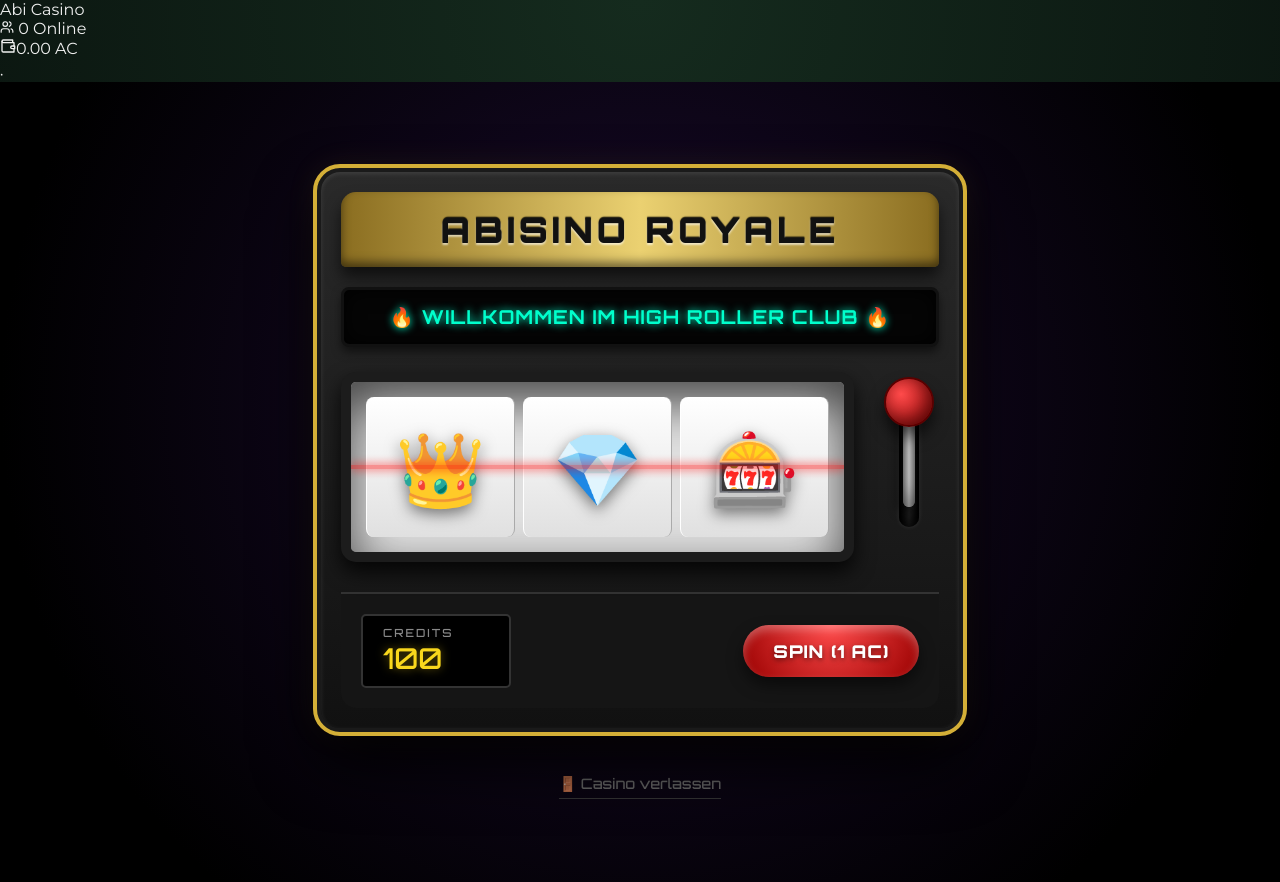
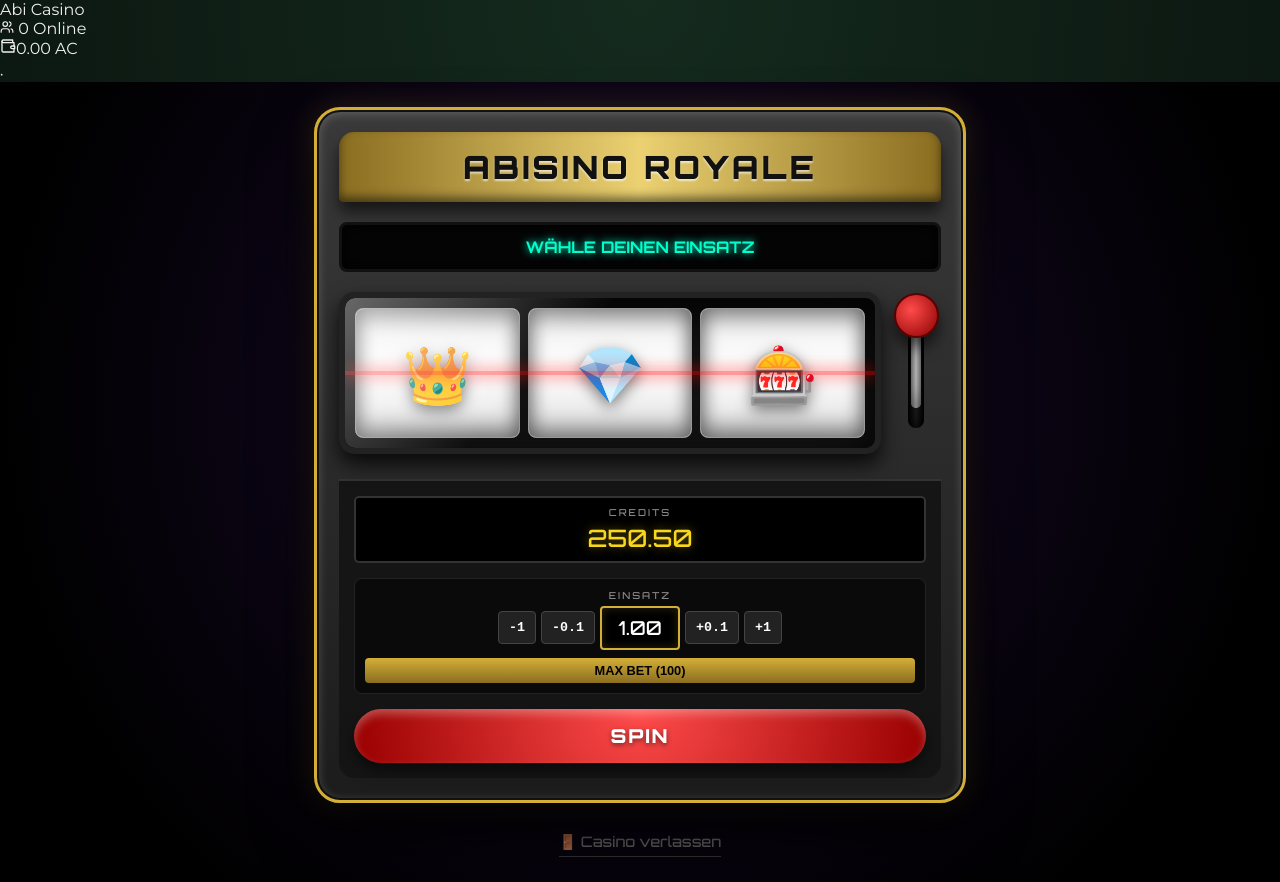
Before and after one commit to Xavien123/Abisino-, a Next.js app: page /slots in a window 1280 px wide. Built offline with nearby package versions, Linux system fonts and the light colour scheme; no server answers; a web font is replaced by a local one.

Commit message:
Update page.jsx

```diff
--- a/app/slots/page.jsx
+++ b/app/slots/page.jsx
@@ -1,78 +1,77 @@
 'use client';
-import { useState, useEffect } from 'react';
+import { useState } from 'react';
 import Link from 'next/link';
 
-// VIP Symbole inklusive dem seltenen Kronen-Jackpot
 const SYMBOLS = ['🍒', '🍋', '🔔', '💎', '🍀', '🎰', '👑'];
 
-export default function UltraPremiumSlotMachine() {
-  const [balance, setBalance] = useState(100);
+export default function VariablePremiumSlotMachine() {
+  const [balance, setBalance] = useState(250.50);
+  const [betAmount, setBetAmount] = useState(1.00); // Variabler Einsatz
   const [reels, setReels] = useState(['👑', '💎', '🎰']);
-  // Jede Walze dreht sich jetzt unabhängig für maximalen Spannungsaufbau
   const [spinState, setSpinState] = useState([false, false, false]);
   const [leverPulled, setLeverPulled] = useState(false);
-  const [message, setMessage] = useState('🔥 WILLKOMMEN IM HIGH ROLLER CLUB 🔥');
+  const [message, setMessage] = useState('WÄHLE DEINEN EINSATZ');
   const [winType, setWinType] = useState(null);
 
+  // Saubere JS-Mathematik für Kommazahlen (verhindert 0.300000004 Fehler)
+  const adjustBet = (amount) => {
+    if (spinState.some(s => s)) return; // Kein Ändern während des Drehens
+
+    setBetAmount(prev => {
+      let newBet = Math.round((prev + amount) * 100) / 100;
+      if (newBet < 0.01) return 0.01;
+      if (newBet > 100) return 100.00;
+      return newBet;
+    });
+  };
+
   const pullLever = () => {
-    // Verhindert mehrfaches Ziehen während des Drehens
     if (spinState.some(s => s)) return;
 
-    if (balance < 1) {
+    if (balance < betAmount) {
       setMessage('⚠️ GUTHABEN ZU NIEDRIG ⚠️');
       setWinType('error');
       return;
     }
 
-    setBalance(prev => prev - 1);
+    setBalance(prev => prev - betAmount);
     setWinType(null);
     setLeverPulled(true);
-    setMessage('🎰 WALZEN DREHEN... 🎰');
+    setMessage('🎰 VIEL GLÜCK... 🎰');
 
-    // Hebel schnellt nach 500ms zurück
     setTimeout(() => setLeverPulled(false), 500);
-
-    // Alle Walzen starten sofort
     setSpinState([true, true, true]);
 
-    // Das Ergebnis wird im Hintergrund direkt gewürfelt
     const result = [
       SYMBOLS[Math.floor(Math.random() * SYMBOLS.length)],
       SYMBOLS[Math.floor(Math.random() * SYMBOLS.length)],
       SYMBOLS[Math.floor(Math.random() * SYMBOLS.length)]
     ];
 
-    // Walze 1 stoppt nach 1 Sekunde
-    setTimeout(() => {
-      setReels([result[0], reels[1], reels[2]]);
-      setSpinState([false, true, true]);
-    }, 1000);
+    setTimeout(() => { setReels([result[0], reels[1], reels[2]]); setSpinState([false, true, true]); }, 1000);
+    setTimeout(() => { setReels([result[0], result[1], reels[2]]); setSpinState([false, false, true]); }, 1800);
 
-    // Walze 2 stoppt nach 1.8 Sekunden (Spannung steigt)
-    setTimeout(() => {
-      setReels([result[0], result[1], reels[2]]);
-      setSpinState([false, false, true]);
-    }, 1800);
-
-    // Walze 3 stoppt nach 2.8 Sekunden (Finale)
     setTimeout(() => {
       setReels(result);
       setSpinState([false, false, false]);
 
-      // Auswertung
+      // Gewinne berechnen sich jetzt als Multiplikator deines variablen Einsatzes!
       if (result[0] === result[1] && result[1] === result[2]) {
         if (result[0] === '👑' || result[0] === '💎' || result[0] === '🎰') {
-            setBalance(prev => prev + 50);
-            setMessage(`💰 MEGA JACKPOT! +50 AC 💰`);
+            const win = betAmount * 50; // 50-facher Einsatz
+            setBalance(prev => prev + win);
+            setMessage(`💰 MEGA JACKPOT! +${win.toFixed(2)} AC 💰`);
             setWinType('jackpot');
         } else {
-            setBalance(prev => prev + 15);
-            setMessage(`🎉 SUPER GEWINN! +15 AC 🎉`);
+            const win = betAmount * 15; // 15-facher Einsatz
+            setBalance(prev => prev + win);
+            setMessage(`🎉 SUPER GEWINN! +${win.toFixed(2)} AC 🎉`);
             setWinType('bigwin');
         }
       } else if (result[0] === result[1] || result[1] === result[2] || result[0] === result[2]) {
-        setBalance(prev => prev + 2);
-        setMessage('✨ GEWINN! +2 AC ✨');
+        const win = betAmount * 2; // 2-facher Einsatz
+        setBalance(prev => prev + win);
+        setMessage(`✨ GEWINN! +${win.toFixed(2)} AC ✨`);
         setWinType('win');
       } else {
         setMessage('💀 LEIDER NICHTS 💀');
@@ -82,22 +81,16 @@ export default function UltraPremiumSlotMachine() {
 
   return (
     <div style={styles.casinoFloor}>
-      {/* Die CSS-Engine für die 10x Aufwertung */}
       <style>{`
         @import url('https://fonts.googleapis.com/css2?family=Orbitron:wght@500;700;900&display=swap');
 
         @keyframes reel-spin {
-          0% { transform: translateY(-80%); filter: blur(3px); opacity: 0.5; }
-          100% { transform: translateY(80%); filter: blur(3px); opacity: 0.5; }
+          0% { transform: translateY(-80%); filter: blur(3px); }
+          100% { transform: translateY(80%); filter: blur(3px); }
         }
         @keyframes jackpot-flash {
-          0% { box-shadow: 0 0 20px #ffea00, inset 0 0 20px #ffea00; border-color: #ffea00; }
+          0%, 100% { box-shadow: 0 0 20px #ffea00, inset 0 0 20px #ffea00; border-color: #ffea00; }
           50% { box-shadow: 0 0 50px #ff0055, inset 0 0 50px #ff0055; border-color: #ff0055; }
-          100% { box-shadow: 0 0 20px #ffea00, inset 0 0 20px #ffea00; border-color: #ffea00; }
-        }
-        @keyframes led-scroll {
-          0% { background-position: 0 0; }
-          100% { background-position: 100% 0; }
         }
         .spinning {
           animation: reel-spin 0.1s linear infinite;
@@ -112,17 +105,23 @@ export default function UltraPremiumSlotMachine() {
         .jackpot-mode {
           animation: jackpot-flash 0.5s infinite;
         }
+        .glass-glare {
+          position: absolute;
+          top: 0; left: 0; right: 0; bottom: 0;
+          background: linear-gradient(135deg, rgba(255,255,255,0.4) 0%, rgba(255,255,255,0) 40%, rgba(255,255,255,0) 100%);
+          pointer-events: none;
+          z-index: 20;
+          border-radius: 10px;
+        }
       `}</style>
 
-      {/* Das Gehäuse des Automaten (Massiver 3D Block) */}
+      {/* Das Gehäuse aus gebürstetem Metall */}
       <div style={styles.machineBody} className={winType === 'jackpot' ? 'jackpot-mode' : ''}>
 
-        {/* Der gewölbte Top-Header mit Goldkante */}
         <div style={styles.topBezel}>
           <h1 style={styles.logoText}>ABISINO ROYALE</h1>
         </div>
 
-        {/* Die digitale LED-Matrix (Nachrichten) */}
         <div style={{
           ...styles.ledDisplay,
           color: winType === 'error' ? '#ff3333' : winType === 'jackpot' ? '#fff' : '#00ffcc',
@@ -131,25 +130,24 @@ export default function UltraPremiumSlotMachine() {
           {message}
         </div>
 
-        {/* Das Haupt-Spielfeld: Walzen und Hebel */}
+        {/* --- SPIELFELD MIT PERFEKTEM GRID (Kein Abschneiden mehr!) --- */}
         <div style={styles.playArea}>
 
-          {/* Das Walzen-Fenster mit innerem Schatten und Glas-Effekt */}
           <div style={styles.glassWindow}>
-
-            {/* Payline Indikator (Rote Linie in der Mitte) */}
+            <div className="glass-glare"></div> {/* Fotorealistische Spiegelung */}
             <div style={styles.payline}></div>
 
-            {/* Die 3 Walzen */}
+            {/* CSS Grid für exakte Drittelung der Walzen */}
+            <div style={styles.reelsGrid}>
               {[0, 1, 2].map((index) => (
                 <div key={index} style={styles.reelColumn}>
                   <div
                     className={spinState[index] ? 'spinning' : ''}
                     style={{
-                    fontSize: '4.5rem',
-                    transition: 'all 0.05s',
+                      fontSize: '3.5rem', // Etwas kleiner für Mobile-Perfektion
                       textShadow: '0 5px 15px rgba(0,0,0,0.5)',
-                    transform: spinState[index] ? 'scale(1.1)' : 'scale(1)'
+                      transform: spinState[index] ? 'scale(1.1)' : 'scale(1)',
+                      transition: 'transform 0.1s'
                     }}
                   >
                     {spinState[index] ? '💨' : reels[index]}
@@ -157,24 +155,44 @@ export default function UltraPremiumSlotMachine() {
                 </div>
               ))}
             </div>
+          </div>
 
-          {/* Der physische 3D Hebel rechts außen */}
           <div style={styles.leverBase} onClick={pullLever}>
             <div style={styles.leverTrack}></div>
             <div className={`lever-stick ${leverPulled ? 'lever-pulled' : ''}`} style={styles.leverArm}>
               <div style={styles.leverHandle}></div>
             </div>
           </div>
+
         </div>
 
-        {/* Die Bodenkonsole mit Kontostand und Buttons */}
+        {/* --- NEUES CONTROL PANEL MIT VARIABLEN EINSÄTZEN --- */}
         <div style={styles.bottomConsole}>
+
+          {/* Guthaben Anzeige */}
           <div style={styles.balanceScreen}>
-            <span style={styles.balanceTitle}>CREDITS</span>
-            <span style={styles.balanceAmount}>{balance}</span>
+            <span style={styles.screenLabel}>CREDITS</span>
+            <span style={styles.balanceAmount}>{balance.toFixed(2)}</span>
           </div>
 
-          {/* Spin-Button für Leute, die nicht am Hebel ziehen wollen */}
+          {/* Der variable Einsatz-Regler */}
+          <div style={styles.bettingControls}>
+            <span style={styles.screenLabel}>EINSATZ</span>
+            <div style={styles.betRow}>
+              <button style={styles.adjBtn} onClick={() => adjustBet(-1.0)}>-1</button>
+              <button style={styles.adjBtn} onClick={() => adjustBet(-0.1)}>-0.1</button>
+
+              <div style={styles.betDisplay}>
+                {betAmount.toFixed(2)}
+              </div>
+
+              <button style={styles.adjBtn} onClick={() => adjustBet(0.1)}>+0.1</button>
+              <button style={styles.adjBtn} onClick={() => adjustBet(1.0)}>+1</button>
+            </div>
+            <button style={styles.maxBtn} onClick={() => setBetAmount(100.00)}>MAX BET (100)</button>
+          </div>
+
+          {/* Spin Button */}
           <button
             onClick={pullLever}
             disabled={spinState.some(s => s)}
@@ -183,9 +201,10 @@ export default function UltraPremiumSlotMachine() {
               background: spinState.some(s => s) ? '#333' : 'radial-gradient(circle at top, #ff4b4b, #990000)'
             }}
           >
-            {spinState.some(s => s) ? 'SPINNING...' : 'SPIN (1 AC)'}
+            SPIN
           </button>
         </div>
+
       </div>
 
       <Link href="/spiele" style={styles.exitDoor}>
@@ -195,9 +214,7 @@ export default function UltraPremiumSlotMachine() {
   );
 }
 
-// ==========================================
-// DIE 10X DESIGN STYLES (Ultra Premium)
-// ==========================================
+// --- STYLES ---
 const styles = {
   casinoFloor: {
     minHeight: '100vh',
@@ -206,22 +223,20 @@ const styles = {
     alignItems: 'center',
     justifyContent: 'center',
     backgroundColor: '#050505',
-    // Ein atmosphärischer Casino-Teppich Hintergrund (dunkles Lila/Schwarz mit radialem Licht)
     backgroundImage: 'radial-gradient(circle at 50% 40%, #1a0b2e 0%, #000000 80%)',
     fontFamily: 'system-ui, sans-serif',
-    padding: '20px'
+    padding: '10px'
   },
   machineBody: {
-    background: 'linear-gradient(to bottom, #2a2a2a 0%, #111 100%)',
-    border: '6px solid #1a1a1a',
+    background: 'linear-gradient(to bottom, #3a3a3a 0%, #1c1c1c 100%)', // Hellere Metall-Optik
+    border: '4px solid #111',
     borderRadius: '25px',
     padding: '20px',
     width: '100%',
     maxWidth: '650px',
-    boxShadow: '0 30px 60px rgba(0,0,0,0.9), inset 0 2px 5px rgba(255,255,255,0.1), 0 0 30px rgba(212, 175, 55, 0.1)',
+    boxShadow: '0 30px 60px rgba(0,0,0,0.9), inset 0 2px 10px rgba(255,255,255,0.2), 0 0 30px rgba(212, 175, 55, 0.2)',
     position: 'relative',
-    transition: 'all 0.3s ease',
-    outline: '4px solid #d4af37', // Massiver Goldrahmen außen
+    outline: '3px solid #d4af37',
     outlineOffset: '-2px'
   },
   topBezel: {
@@ -235,25 +250,24 @@ const styles = {
   logoText: {
     margin: 0,
     fontFamily: "'Orbitron', sans-serif",
-    fontSize: '2.2rem',
+    fontSize: '2rem',
     color: '#111',
     fontWeight: '900',
-    letterSpacing: '4px',
-    textShadow: '0 2px 2px rgba(255,255,255,0.6), 0 -1px 1px rgba(0,0,0,0.8)'
+    letterSpacing: '3px',
+    textShadow: '0 2px 2px rgba(255,255,255,0.6)'
   },
   ledDisplay: {
     background: '#050505',
     border: '3px solid #111',
     borderRadius: '8px',
-    padding: '15px',
+    padding: '10px',
     textAlign: 'center',
     fontFamily: "'Orbitron', monospace",
-    fontSize: '1.2rem',
+    fontSize: '1rem',
     fontWeight: '700',
-    letterSpacing: '1px',
-    marginBottom: '25px',
-    boxShadow: 'inset 0 0 20px rgba(0,0,0,1), 0 5px 10px rgba(0,0,0,0.5)',
-    height: '60px',
+    marginBottom: '20px',
+    boxShadow: 'inset 0 0 20px rgba(0,0,0,1)',
+    height: '50px',
     display: 'flex',
     alignItems: 'center',
     justifyContent: 'center',
@@ -263,16 +277,15 @@ const styles = {
     display: 'flex',
     alignItems: 'center',
     justifyContent: 'space-between',
-    marginBottom: '30px'
+    marginBottom: '25px',
+    gap: '10px'
   },
   glassWindow: {
-    display: 'flex',
-    gap: '8px',
-    background: '#e0e0e0',
-    padding: '15px',
+    background: '#111',
+    padding: '10px',
     borderRadius: '15px',
-    border: '10px solid #1c1c1c',
-    boxShadow: 'inset 0 20px 50px rgba(0,0,0,0.7), 0 10px 20px rgba(0,0,0,0.8)',
+    border: '6px solid #222',
+    boxShadow: 'inset 0 20px 50px rgba(0,0,0,0.9), 0 10px 20px rgba(0,0,0,0.8)',
     flexGrow: 1,
     position: 'relative',
     overflow: 'hidden'
@@ -284,117 +297,171 @@ const styles = {
     width: '100%',
     height: '4px',
     background: 'rgba(255, 0, 0, 0.4)',
-    boxShadow: '0 0 10px rgba(255,0,0,0.8)',
+    boxShadow: '0 0 15px rgba(255,0,0,1)',
     zIndex: 10,
-    pointerEvents: 'none',
     transform: 'translateY(-50%)'
   },
+  reelsGrid: {
+    display: 'grid',
+    gridTemplateColumns: 'repeat(3, 1fr)', // Die Lösung: Ein striktes Grid zwingt alle 3 Walzen in dieselbe Größe!
+    gap: '8px',
+    height: '130px'
+  },
   reelColumn: {
-    background: 'linear-gradient(to bottom, #fff 0%, #f0f0f0 50%, #e0e0e0 100%)',
-    flex: 1,
-    height: '140px',
+    background: 'linear-gradient(to bottom, #eee 0%, #fff 50%, #ddd 100%)',
     borderRadius: '8px',
     display: 'flex',
     alignItems: 'center',
     justifyContent: 'center',
-    boxShadow: 'inset 0 5px 15px rgba(0,0,0,0.2), inset 0 -5px 15px rgba(0,0,0,0.2), border 1px solid #ccc',
-    borderLeft: '1px solid #fff',
-    borderRight: '1px solid #aaa',
-    position: 'relative',
+    boxShadow: 'inset 0 10px 20px rgba(0,0,0,0.4), inset 0 -10px 20px rgba(0,0,0,0.4)',
+    border: '1px solid #999',
     zIndex: 1
   },
   leverBase: {
-    width: '60px',
-    height: '180px',
-    marginLeft: '25px',
+    width: '50px', // Feste Breite, damit er nicht weggedrückt wird
+    flexShrink: 0, // Verhindert das Quetschen
+    height: '160px',
     position: 'relative',
     cursor: 'pointer',
     display: 'flex',
     justifyContent: 'center',
-    perspective: '800px' // Wichtig für den 3D Effekt des Hebels
+    perspective: '800px'
   },
   leverTrack: {
     position: 'absolute',
-    width: '20px',
-    height: '120px',
+    width: '16px',
+    height: '110px',
     background: 'linear-gradient(to right, #000, #222, #000)',
     borderRadius: '10px',
-    top: '30px',
-    boxShadow: 'inset 0 0 15px #000, 0 0 5px rgba(255,255,255,0.1)'
+    top: '25px',
+    boxShadow: 'inset 0 0 15px #000'
   },
   leverArm: {
     position: 'absolute',
-    width: '12px',
-    height: '100px',
+    width: '10px',
+    height: '90px',
     background: 'linear-gradient(90deg, #999, #fff, #999)',
-    top: '30px',
+    top: '25px',
     zIndex: 2,
-    borderRadius: '6px',
-    boxShadow: 'inset 0 -10px 20px rgba(0,0,0,0.5), -5px 5px 10px rgba(0,0,0,0.5)'
+    borderRadius: '5px',
+    boxShadow: 'inset 0 -10px 20px rgba(0,0,0,0.5)'
   },
   leverHandle: {
-    width: '50px',
-    height: '50px',
+    width: '45px',
+    height: '45px',
     background: 'radial-gradient(circle at 15px 15px, #ff4b4b, #8b0000)',
     borderRadius: '50%',
     position: 'absolute',
-    top: '-30px',
-    left: '-19px',
-    boxShadow: '0 10px 15px rgba(0,0,0,0.6), inset -5px -5px 15px rgba(0,0,0,0.4)',
+    top: '-25px',
+    left: '-17px',
+    boxShadow: '0 10px 15px rgba(0,0,0,0.6)',
     border: '2px solid #5a0000'
   },
   bottomConsole: {
     background: '#151515',
     borderTop: '2px solid #333',
-    padding: '20px',
+    padding: '15px',
     borderRadius: '0 0 15px 15px',
     display: 'flex',
-    justifyContent: 'space-between',
+    flexDirection: 'column', // Alles untereinander für Mobile
+    gap: '15px',
     alignItems: 'center'
   },
   balanceScreen: {
     background: '#000',
     border: '2px solid #333',
-    padding: '10px 20px',
+    padding: '8px 20px',
     borderRadius: '5px',
     display: 'flex',
     flexDirection: 'column',
-    minWidth: '150px'
+    alignItems: 'center',
+    width: '100%'
   },
-  balanceTitle: {
+  screenLabel: {
     color: '#888',
-    fontSize: '0.7rem',
+    fontSize: '0.6rem',
     fontFamily: "'Orbitron', sans-serif",
-    letterSpacing: '2px'
+    letterSpacing: '2px',
+    marginBottom: '5px'
   },
   balanceAmount: {
     color: '#f9d71c',
-    fontSize: '1.8rem',
+    fontSize: '1.5rem',
     fontFamily: "'Orbitron', monospace",
     textShadow: '0 0 10px rgba(249, 215, 28, 0.4)'
+  },
+  bettingControls: {
+    width: '100%',
+    display: 'flex',
+    flexDirection: 'column',
+    alignItems: 'center',
+    background: '#0a0a0a',
+    padding: '10px',
+    borderRadius: '8px',
+    border: '1px solid #222'
+  },
+  betRow: {
+    display: 'flex',
+    alignItems: 'center',
+    justifyContent: 'center',
+    gap: '5px',
+    width: '100%',
+    marginBottom: '8px'
+  },
+  adjBtn: {
+    background: '#222',
+    border: '1px solid #444',
+    color: '#fff',
+    padding: '8px 10px',
+    borderRadius: '4px',
+    fontFamily: 'monospace',
+    fontWeight: 'bold',
+    cursor: 'pointer'
+  },
+  betDisplay: {
+    background: '#000',
+    border: '2px solid #d4af37',
+    color: '#fff',
+    padding: '8px 15px',
+    fontFamily: "'Orbitron', monospace",
+    fontSize: '1.2rem',
+    borderRadius: '4px',
+    minWidth: '80px',
+    textAlign: 'center',
+    boxShadow: 'inset 0 0 10px rgba(212,175,55,0.2)'
+  },
+  maxBtn: {
+    background: 'linear-gradient(to bottom, #d4af37, #8a6d20)',
+    border: 'none',
+    color: '#000',
+    padding: '5px 15px',
+    borderRadius: '4px',
+    fontWeight: '900',
+    fontSize: '0.8rem',
+    cursor: 'pointer',
+    width: '100%'
   },
   spinButton: {
     border: 'none',
     borderRadius: '50px',
-    padding: '15px 30px',
+    padding: '15px 0',
+    width: '100%',
     color: '#fff',
     fontFamily: "'Orbitron', sans-serif",
     fontWeight: '900',
-    fontSize: '1.1rem',
+    fontSize: '1.2rem',
     cursor: 'pointer',
     boxShadow: '0 8px 15px rgba(0,0,0,0.5), inset 0 5px 10px rgba(255,255,255,0.3)',
     textShadow: '0 2px 5px rgba(0,0,0,0.5)',
-    transition: 'all 0.2s',
-    letterSpacing: '1px'
+    letterSpacing: '2px'
   },
   exitDoor: {
-    marginTop: '40px',
+    marginTop: '30px',
     color: '#666',
     textDecoration: 'none',
     fontFamily: "'Orbitron', sans-serif",
     fontSize: '0.9rem',
     borderBottom: '1px solid #333',
-    paddingBottom: '5px',
-    transition: 'color 0.3s'
+    paddingBottom: '5px'
   }
 };
```
Lines whose indentation alone changed are shown as unchanged.
